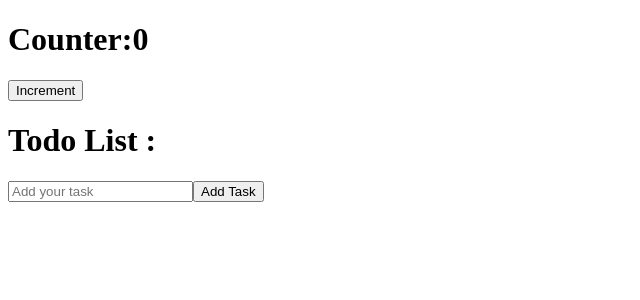
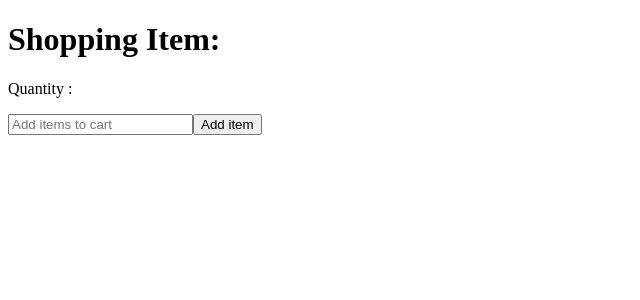
Before and after one commit to Kane-dylan/React-MASTER, a React (Vite) app in the folder react-proc/: page / in a window 1280 px wide. Shown: the top 300 px of the page, without its empty margins (0-640 px from the left). Built offline with nearby package versions, Linux system fonts and the light colour scheme.

Commit message:
react update 16/02/25

```diff
--- a/react-proc/src/App.jsx
+++ b/react-proc/src/App.jsx
@@ -6,6 +6,8 @@ import ExampleTwo from './components/ExampleTwo'
 import ExampleThree from './components/ExampleThree'
 import Counter from './components/Counter'
 import TodoList from './components/TodoList'
+import Profile from './components/Profile'
+import ShoppingList from './components/ShoppingList'
 
 
 
@@ -21,8 +23,10 @@ const App = () => {
         {/* <ExampleOne/> */}
         {/* <ExampleTwo/> */}
         {/* <ExampleThree/> */}
-        <Counter/>
+        {/* <Counter/>
         <TodoList/>
+        <Profile/> */}
+        <ShoppingList/>
     </div>
   );
 }
--- a/react-proc/src/components/Greed.jsx
+++ /dev/null
@@ -1,5 +0,0 @@
-const Greed = () => {
-  return <h1>Lunch Break</h1>
-}
-
-export default Greed
--- /dev/null
+++ b/react-proc/src/components/Profile.jsx
@@ -0,0 +1,26 @@
+import React, { useState } from 'react'
+
+const Profile = () => {
+
+  const [ name, setName] = useState(() => {
+    const initialName = 'John Doe'
+
+    return initialName
+
+  })
+  const [ age, setAge] = useState(() => {
+    const initialAge = 25
+
+    return initialAge
+
+  })
+
+  return (
+    <div>
+      <h1>Name: {name}</h1>
+      <p>Age :{age}</p>
+    </div>
+  )
+}
+
+export default Profile
--- /dev/null
+++ b/react-proc/src/components/ShoppingList.jsx
@@ -0,0 +1,34 @@
+import React, { useState } from 'react'
+
+const ShoppingList = () => {
+
+  const [name, setName] = useState(() => {
+    const ItemName = localStorage.getItem("name");
+    return ItemName ? JSON.parse(ItemName) : "";
+  })
+
+  const handleItem = () => {
+    setName()
+  }
+
+  const handleAddItem = (e) => {
+    const item = e.target.value
+    setName(item)
+  }
+  const [quantity, setQuantity] = useState(() => {
+    const ItemQuantity = []
+    return ItemQuantity
+  })
+  return (
+    <div>
+      <h1>Shopping Item:{name}</h1>
+      <p>Quantity :{quantity}</p>
+      <form action="Add">
+        <input type='text' value={name} onChange={handleAddItem} placeholder='Add items to cart'></input>
+        <button onClick={handleItem}>Add item</button>
+      </form>
+    </div>
+  )
+}
+
+export default ShoppingList
```
Also changed, not shown: react-proc/src/JSXRules.jsx (deleted, +0 -16 lines), react-proc/src/components/Footer.jsx (deleted, +0 -11 lines), react-proc/src/components/Header.jsx (deleted, +0 -16 lines), react-proc/src/components/WelcomeMessage.jsx (deleted, +0 -13 lines).
